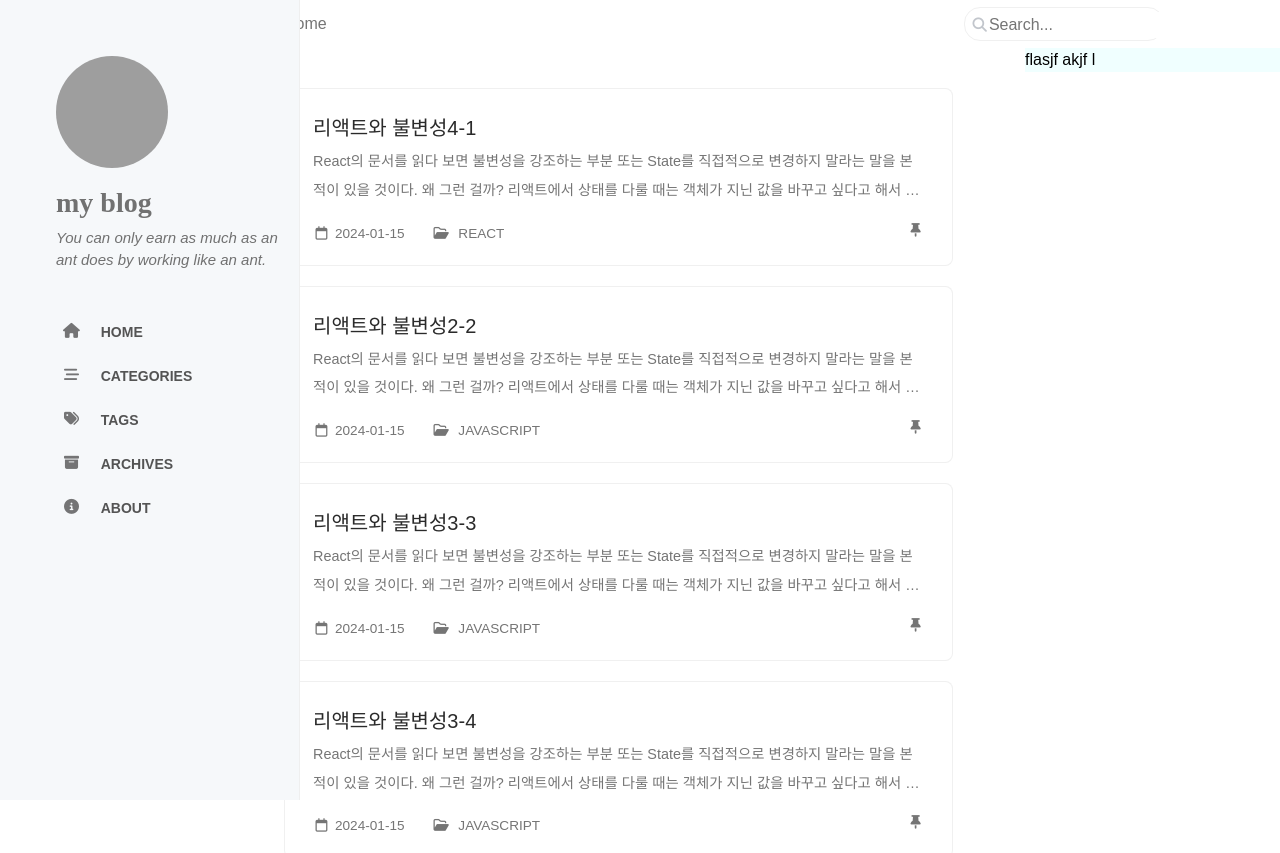
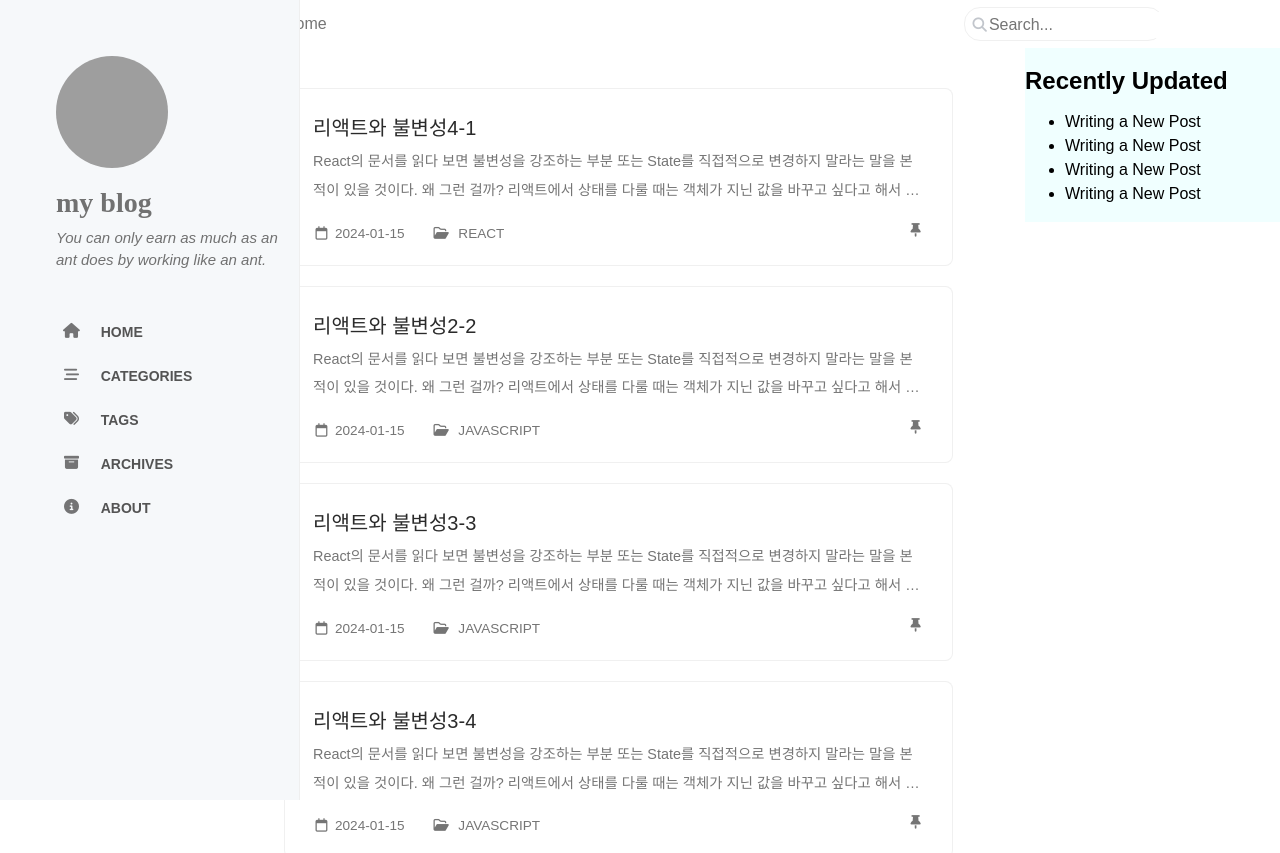
Before and after one commit to nam-yeun-hwa/my-blog, a Next.js app: page / in a window 1280 px wide. Shown: the top 853 px of the page. Built offline with nearby package versions, Linux system fonts and the light colour scheme; grey boxes are pictures that could not be loaded; a web font is replaced by a local one.

Commit message:
Feat(RecentlyUpdated): 컴포넌트 추가

```diff
--- a/src/app/(layoutCase)/posts/[postid]/page.tsx
+++ b/src/app/(layoutCase)/posts/[postid]/page.tsx
@@ -3,8 +3,8 @@
 import BreadCrumb from 'app/_component/common/BreadCrumb';
 import style from './page.module.css';
 import Link from 'next/link';
-import CodeComponentType from 'app/_component/detailContent/LanguageConsole';
-import Prompts from 'app/_component/detailContent/Prompts';
+import CodeComponentType from 'app/_component/detailPage/LanguageConsole';
+import Prompts from 'app/_component/detailPage/Prompts';
 import { IPost } from 'type/post';
 import { totalPostlist } from 'data/db';
 
--- a/src/app/_component/Home.tsx
+++ b/src/app/_component/Home.tsx
@@ -7,6 +7,7 @@ import { useContext, useEffect } from 'react';
 import { PostContext } from 'app/(layoutCase)/_component/contexts/PostContextProvider';
 import { totalPostlist } from 'data/db';
 import { InView, useInView } from 'react-intersection-observer';
+import RecentlyUpdated from './common/RecentlyUpdated';
 
 export default function Home() {
   const { postList, setPostList, loading, setLoading } =
@@ -58,7 +59,7 @@ export default function Home() {
           </div>
         </main>
         <aside className={style.panel_wrapper}>
-          <div style={{ width: '100%' }}>flasjf akjf l</div>
+          <RecentlyUpdated />
         </aside>
       </div>
     </>
--- /dev/null
+++ b/src/app/_component/common/RecentlyUpdated.tsx
@@ -0,0 +1,25 @@
+import Link from 'next/link';
+
+export default function RecentlyUpdated() {
+  return (
+    <div className="access">
+      <section className="access-lastmod">
+        <h2 className="panel-heading">Recently Updated</h2>
+        <ul className="panel-content">
+          <li className="text-truncate">
+            <Link href={'url'}>Writing a New Post</Link>
+          </li>
+          <li className="text-truncate">
+            <Link href={'url'}>Writing a New Post</Link>
+          </li>
+          <li className="text-truncate">
+            <Link href={'url'}>Writing a New Post</Link>
+          </li>
+          <li className="text-truncate">
+            <Link href={'url'}>Writing a New Post</Link>
+          </li>
+        </ul>
+      </section>
+    </div>
+  );
+}
```
Also changed, not shown: src/app/_component/common/TrendingTags.tsx (added), src/app/_component/detailPage/LanguageConsole.module.css (renamed from src/app/_component/detailContent/LanguageConsole.module.css), src/app/_component/detailPage/LanguageConsole.tsx (renamed from src/app/_component/detailContent/LanguageConsole.tsx), src/app/_component/detailPage/Prompts.module.css (renamed from src/app/_component/detailContent/Prompts.module.css), src/app/_component/detailPage/Prompts.tsx (renamed from src/app/_component/detailContent/Prompts.tsx).
